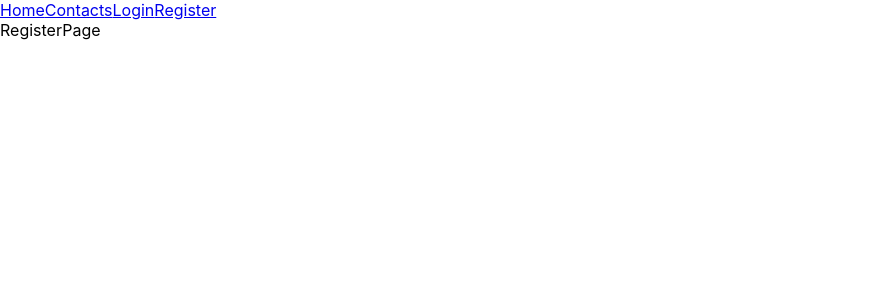
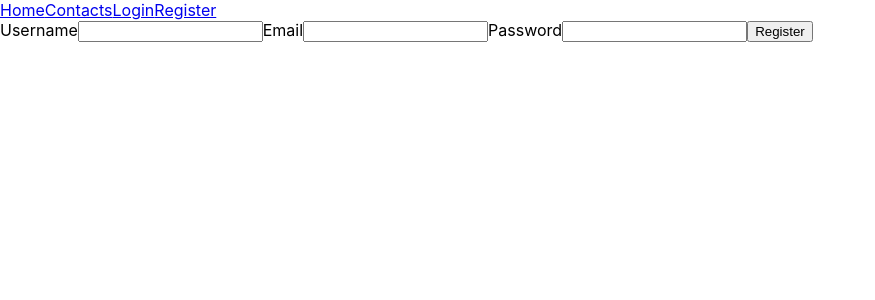
Before and after one commit to aniyavolfman/goit-react-hw-08-phonebook, a React (Create React App) app: page /register in a window 1280 px wide. Shown: the top 300 px of the page, without its empty margins (0-875 px from the left). Built offline with nearby package versions, Linux system fonts and the light colour scheme.

Commit message:
add pages

```diff
--- /dev/null
+++ b/src/components/LoginForm/LoginForm.jsx
@@ -0,0 +1,17 @@
+import React from 'react'
+
+export function LoginForm() {
+  return (
+    <form  autoComplete="off">
+      <label >
+        Email
+        <input type="email" name="email" />
+      </label>
+      <label>
+        Password
+        <input type="password" name="password" />
+      </label>
+      <button type="submit">Log In</button>
+    </form>
+  );
+}
--- /dev/null
+++ b/src/components/RegisterForm/RegisterForm.jsx
@@ -0,0 +1,21 @@
+import React from 'react'
+
+export function RegisterForm() {
+  return (
+    <form  autoComplete="off">
+      <label >
+        Username
+        <input type="text" name="name" />
+      </label>
+      <label >
+        Email
+        <input type="email" name="email" />
+      </label>
+      <label >
+        Password
+        <input type="password" name="password" />
+      </label>
+      <button type="submit">Register</button>
+    </form>
+  );
+}
--- a/src/pages/LoginPage/LoginPage.jsx
+++ b/src/pages/LoginPage/LoginPage.jsx
@@ -1,7 +1,8 @@
+import { LoginForm } from 'components/LoginForm/LoginForm'
 import React from 'react'
 
 export default function LoginPage() {
   return (
-    <div>LoginPage</div>
+    <LoginForm />
   )
 }
--- a/src/pages/RegisterPage/RegisterPage.jsx
+++ b/src/pages/RegisterPage/RegisterPage.jsx
@@ -1,7 +1,8 @@
+import { RegisterForm } from 'components/RegisterForm/RegisterForm'
 import React from 'react'
 
 export default function RegisterPage() {
   return (
-    <div>RegisterPage</div>
+    <RegisterForm />
   )
 }
```
Also changed, not shown: src/components/UserMenu/UserMenu.jsx (added, +10 -0 lines).
